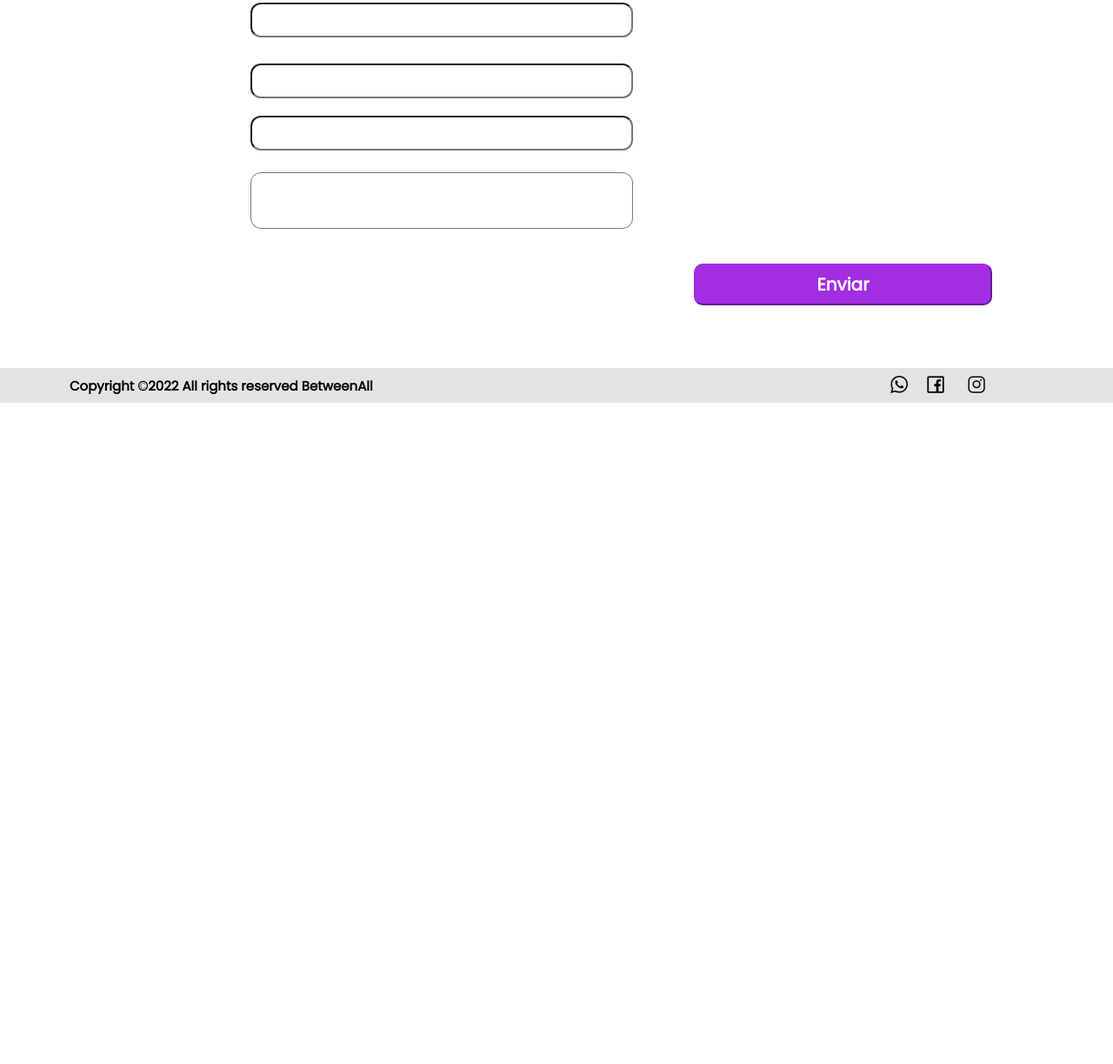
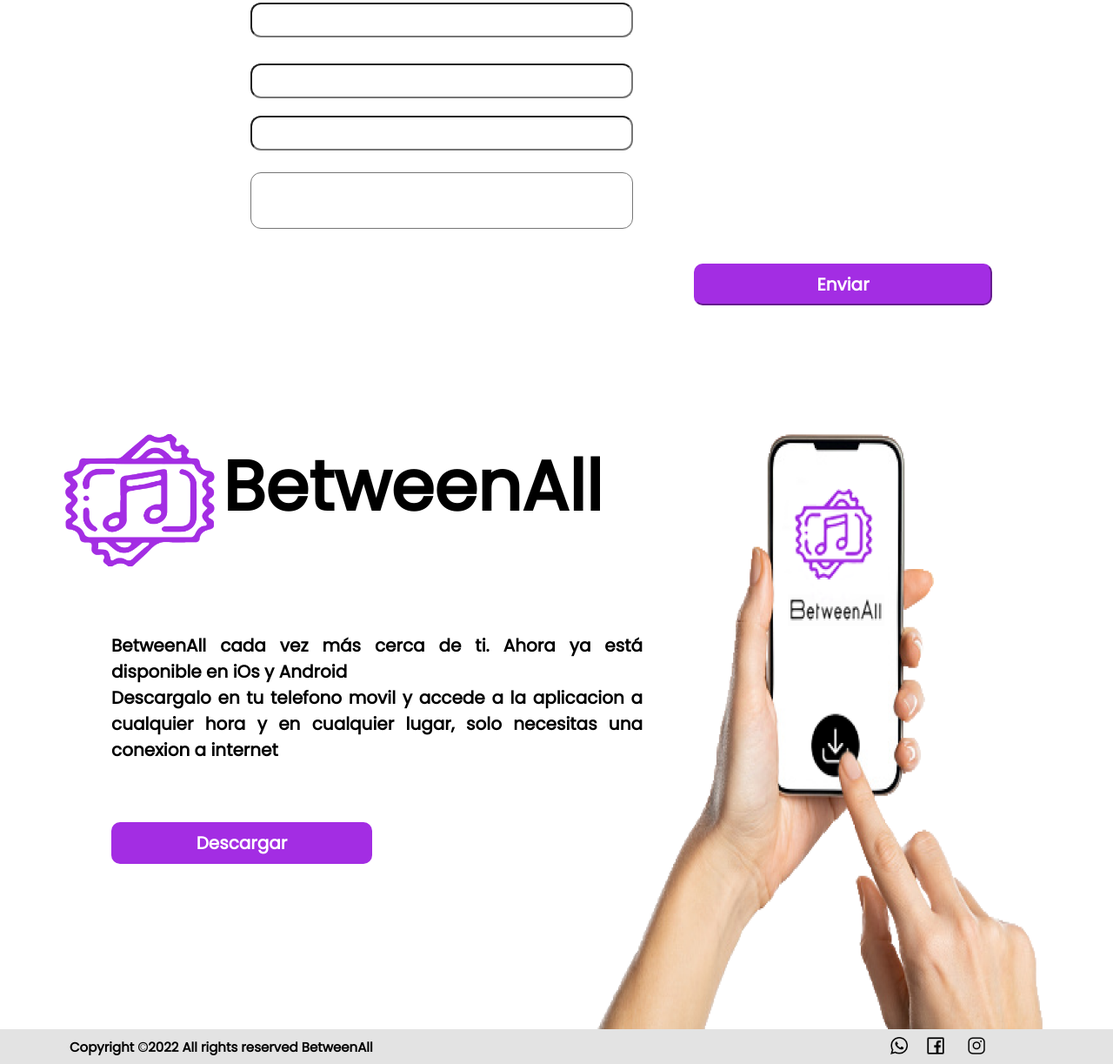
Before and after one commit to si385-2201-sx41-Grupo2-BetweenAll/challenge, a plain HTML site: page public/index.html in a window 1280 px wide. Shown: the part 2955-4178 px from the top of the page at 87% size. Before the commit the page ends 3418 px from the top, so only its background shows below. Drawn offline with Linux system fonts and the light colour scheme.

Commit message:
Sección Descarga

```diff
--- a/public/assets/styles/styles.css
+++ b/public/assets/styles/styles.css
@@ -363,6 +363,7 @@ body {
     display: grid;
     grid-template-columns: 80% repeat(2, 3%) auto;
     align-items: center;
+
 }
 
 .h5-footer {
@@ -526,3 +527,61 @@ body {
     text-align: center;
     position: relative;
 }
+.tituloxd{
+    position: absolute;
+
+    left: 20%;
+    top: 10%;
+    font-size: 80px;
+}
+.parrafo{
+
+    width: 611px;
+    height: 109px;
+    top: 40%;
+    left: 10%;
+    position: absolute;
+    font-style: normal;
+    /*font-weight: 700;*/
+    /*line-height: 22px;*/
+    font-size: 20px;
+    text-align: justify;
+}
+
+.botonxd{
+    background-color: #A32DE3;
+    position: absolute;
+    font-size: 20px;
+    color:white ;
+    border-radius: 10px;
+    outline: none;
+    border: none;
+    cursor: pointer;
+    width: 300px;
+    height: 48px;
+    font-family: "Poppins",cursive;
+    top: 200%;
+
+}
+.imagelogo{
+    position: absolute;
+    background-size: contain;
+    background-repeat: no-repeat;
+    width: 15%;
+    height: 20%;
+    left: 5%;
+    top: 10%;
+
+}
+.imagenbet{
+    height: 100%;
+    position: absolute;
+    left: 50%;
+    width: 50%;
+
+
+}
+.container2{
+    position: relative;
+    height: 95vh;
+}
--- a/public/index.html
+++ b/public/index.html
@@ -200,6 +200,24 @@
             />
         </div>
     </section>
+
+    <section>
+        <div class="container2">
+            <div class="tituloxd">
+                <p><b>BetweenAll</b></p>
+            </div>
+
+            <img class="imagelogo" src="assets/images/img2.png" alt="imagen_logo">
+
+            <div class="parrafo">
+                <p><b>BetweenAll cada vez más cerca de ti. Ahora ya está disponible en iOs y Android</b></p>
+                <p><b>Descargalo en tu telefono movil y accede a la aplicacion a cualquier hora y en cualquier lugar, solo necesitas
+                    una conexion a internet</b></p>
+                <button class="botonxd"><b>Descargar</b></button>
+            </div>
+            <img class="imagenbet" src="assets/images/img.png" alt="image_bet">
+        </div>
+    </section>
 </main>
 <footer class="footer">
     <h5 class="body-3 h5-footer">
```
Also changed, not shown: public/assets/images/img.png (added), public/assets/images/img2.png (added).
